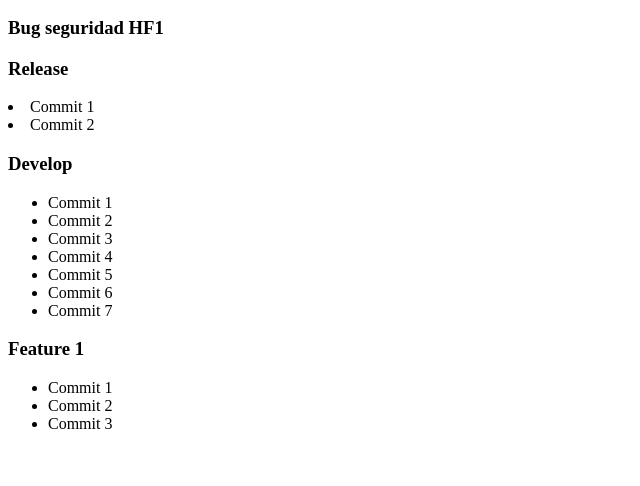
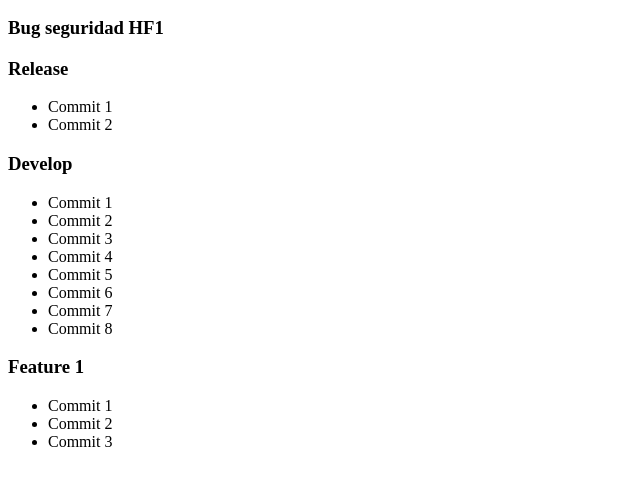
Before and after one commit to IciarCF/DWEC_UT01_Actividad3, a plain HTML site: page index.html in a window 1280 px wide. Shown: the part 110-596 px from the top of the page, without its empty margins (0-640 px from the left). Drawn offline with Linux system fonts and the light colour scheme.

Commit message:
Commit 8 (develop)

```diff
--- a/index.html
+++ b/index.html
@@ -10,8 +10,10 @@
     <h2>Tag 0.1</h2>
     <h3>Bug seguridad HF1</h3>
     <h3>Release</h3>
-        <li>Commit 1</li>
-        <li>Commit 2</li>
+        <ul>
+            <li>Commit 1</li>
+            <li>Commit 2</li>
+        </ul>
     <h3>Develop</h3>
         <ul>
             <li>Commit 1</li>
@@ -21,6 +23,7 @@
             <li>Commit 5</li>
             <li>Commit 6</li>
             <li>Commit 7</li>
+            <li>Commit 8</li>
         </ul>
     <h3>Feature 1</h3>
         <ul>
```
